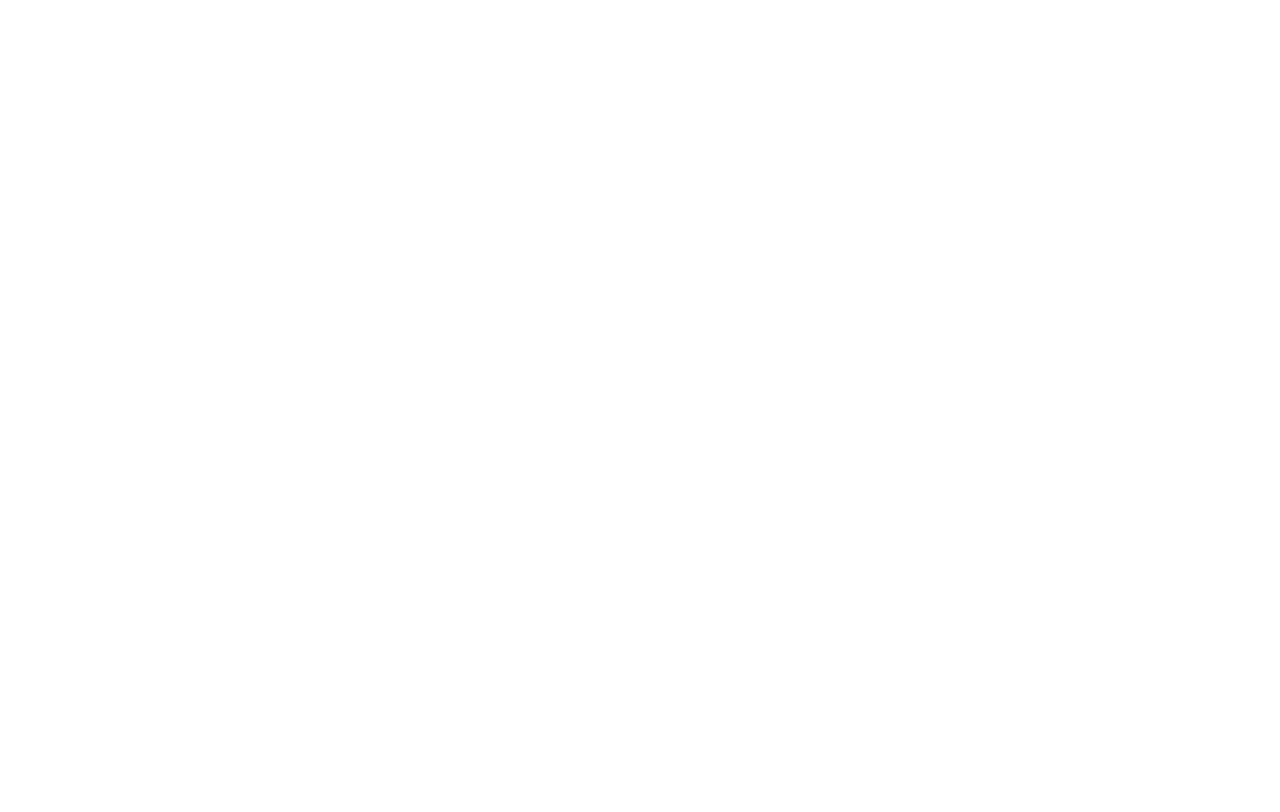
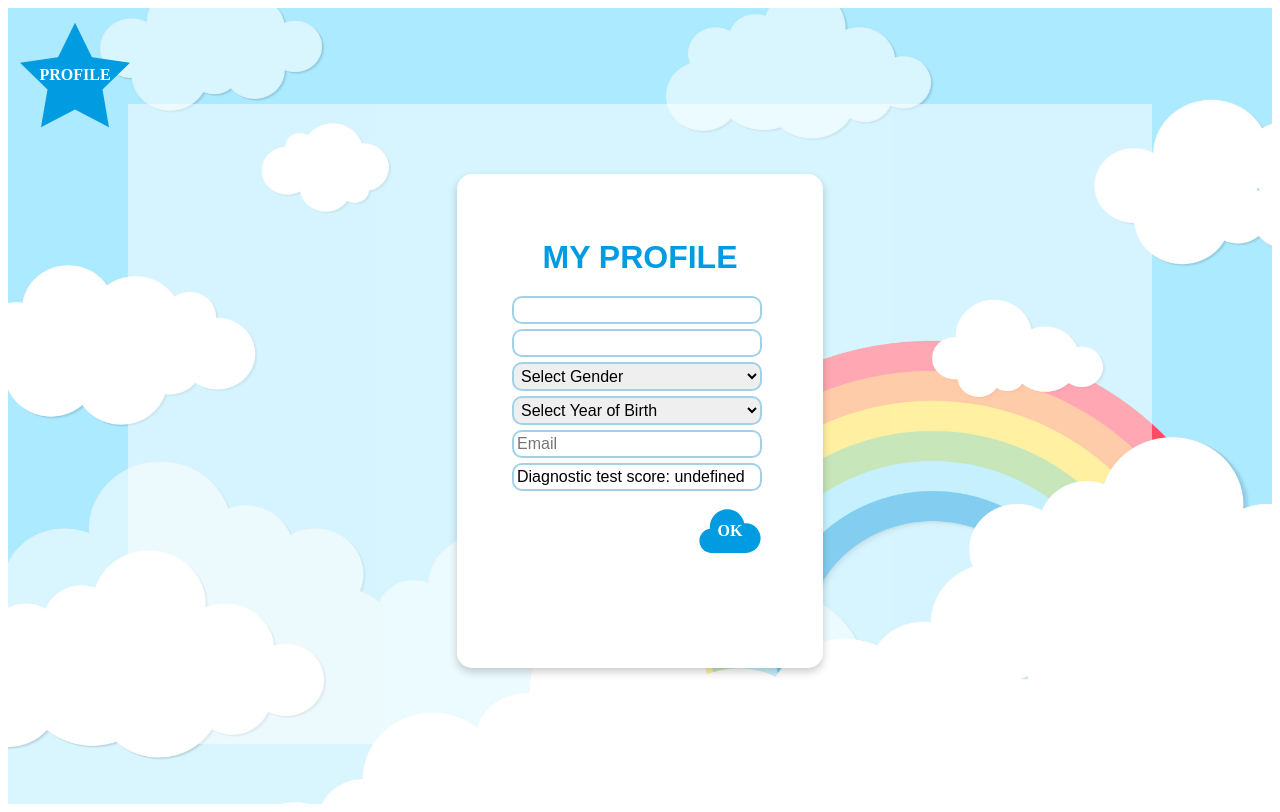
Before and after one commit to CankayaUniversity/ceng-407-408-2023-2024-Dyslexia-Diagnostic-and-Education-Activity-System-for-Children, a React (Create React App) app in the folder dyslexia/: page /Profile in a window 1280 px wide. Before the commit this address had no page. Built offline with nearby package versions, Linux system fonts and the light colour scheme.

Commit message:
Create Profile Information

```diff
--- a/dyslexia/src/App.js
+++ b/dyslexia/src/App.js
@@ -9,6 +9,7 @@
 import ForgotPassword from "./Components/Login/ForgotPassword";
 import MainPage from "./Components/Main/MainPage";
 import RegisterAgreement from "./Components/Login/RegisterAgreement";
+import Profile from "./Components/Main/Profile/Profile";
 function App() {
   return (
     <div className="App">
@@ -19,6 +20,7 @@
           <Route path="/RegisterAgreement" element={<RegisterAgreement/>}/>
           <Route path="/ForgotPassword" element={<ForgotPassword/>}/>
           <Route path='/MainPage'element={<MainPage/>}/>
+          <Route path="/Profile" element={<Profile/>}/>
 
         </Routes>
       </Router>
--- a/dyslexia/src/Components/Main/MainPage.js
+++ b/dyslexia/src/Components/Main/MainPage.js
@@ -1,12 +1,18 @@
 import React from 'react'
 import './Main.css'
 import { ImStarFull } from "react-icons/im";
+import { useNavigate } from 'react-router-dom'
 
 const MainPage = () => {
+  const navigate = useNavigate();
+
+  const ProfileInfo =()=>{
+    navigate('/Profile');
+  }
   return (
     <div className='main-container'>
       <div className='profile-icon'>
-        <ImStarFull className="icon" />
+        <ImStarFull className="icon" onClick={ProfileInfo} />
         <span className="text">PROFILE</span>
       </div>
        <div className="card-container">
--- /dev/null
+++ b/dyslexia/src/Components/Main/Profile/Profile.css
@@ -0,0 +1,103 @@
+.profile-container {
+    display: flex;
+    justify-content: center;
+    align-items: center;
+    height: 90vh;
+    padding-top: 6%;
+    background-image: url('/public/images/MainPage.jpg');
+    background-size: 100% 100%;
+    background-position: center;
+}
+  .profile-modal {
+    position: fixed; /* Stay in place */
+    z-index: 1; /* Sit on top */
+    left: 10%;
+    top: 13%;
+    width: 80%; /* Full width */
+    height: 80%; /* Full height */
+    justify-content: center;
+    align-items: center;
+    background-color:hwb(0 100% 0% / 0.514); /* Fallback color */
+    background-color:hwb(0 100% 0% / 0.514); /* Black w/ opacity */
+  }
+
+  .profile-modal-content {
+    background-color:  #ffffff;
+    margin: 5% auto; /* 15% from the top and centered */
+    padding: 55px;
+    border-radius: 15px; /* Rounded corners for the modal */
+    box-shadow: 0 4px 8px rgba(0, 0, 0, 0.2); /* Shadow for depth */
+    width: 25%; /* Width of the modal */
+    height: 60%;
+    margin-top: 70px;  /* Could be more or less, depending on screen size */
+   }
+
+    .profile-modal-content h1 {
+        margin: 0px;
+        padding-top: 10px;
+        padding-bottom: 20px;
+        text-align: center;
+        color: #019BE1; /* Blue color for the MY PROFILE heading */
+        font-family: Arial, sans-serif; /* Font family can be changed as needed */
+    }
+
+   input[type='text'],
+    select {
+    box-sizing: border-box;
+    width: 250px;
+    border: 2px solid #a1d1e6; /* Light blue border */
+    border-radius: 10px; /* Rounded borders for the inputs */
+    padding: 3px;
+    font-size: 16px;
+    margin-bottom: 5px; /* Space between the inputs */
+    }
+
+    .save-button {
+        display: flex;
+        align-items: center;
+        justify-content: center;
+        cursor: pointer;
+        font-size: 1rem; /* Adjust font size as needed */
+        font-weight: bold;
+        transition: background-color 0.3s ease;
+      }
+
+      .icon-save {
+        margin-right: -180px; /* Creates space between the icon and text */
+        font-size: 70px; /* Adjust icon size as needed */
+        color: #019BE1;
+      }
+
+      .save-button span {
+        margin-right: -180px;
+        position: absolute; /* Position the text over the icon */
+        font-weight: bold; /* Make the text bold */
+        color: hsl(0, 0%, 100%); /* Color of the text */
+      }
+
+      .icon-save:hover {
+        background-color: #017ca1; /* Darker shade for button hover state */
+      }
+
+  .profile-icon {
+    position: absolute; /* Position it relative to the next positioned parent */
+    top: 20px; /* Space from the top */
+    left: 20px; /* Space from the left */
+    display: flex;
+    align-items: center; /* Align text and icon vertically */
+    justify-content: center; /* Center text inside the star */
+    cursor: pointer; /* Change cursor to pointer on hover */
+  }
+  .profile-icon .icon {
+    font-size: 110px; /* Size of the star icon */
+    color: #019BE1; /* Color of the star icon */
+   }
+  .profile-icon .text {
+    position: absolute; /* Position the text over the icon */
+    font-weight: bold; /* Make the text bold */
+    color: hsl(0, 0%, 100%); /* Color of the text */
+  }
+  .readonly-input {
+    /* Existing styles... */
+    margin-bottom: 0; /* Remove bottom margin if any */
+  }
--- /dev/null
+++ b/dyslexia/src/Components/Main/Profile/Profile.js
@@ -0,0 +1,121 @@
+import React, { useState, useEffect } from 'react'
+import './Profile.css'
+import { ImStarFull } from "react-icons/im";
+import { useNavigate } from 'react-router-dom'
+import { IoIosCloudy } from "react-icons/io";
+
+const Profile = () => {
+    const navigate = useNavigate();
+    const currentYear = new Date().getFullYear();
+    const startYear = currentYear - 15;
+    const endYear = currentYear - 4;
+
+    const ageOptions = [];
+    for (let year = endYear; year >= startYear; year--) {
+        ageOptions.push(<option key={year} value={year}>{year}</option>);
+    }
+
+
+    const [profile, setProfile] = useState({
+        name: '',
+        surname: '',
+        email: '',
+        gender: '',
+        age: 0,
+      });
+
+      useEffect(() => {
+        const storedProfile = JSON.parse(localStorage.getItem('userInfo'));
+        if (storedProfile) {
+          setProfile({
+            name: storedProfile.name || '',
+            surname: storedProfile.surname || '',
+            email: storedProfile.email || '',
+            gender: storedProfile.gender || '',
+            age: storedProfile.age || '',
+            testScore: storedProfile.testScore || 'N/A',
+          });
+        }
+      }, []);
+
+      const handleChange = (event) => {
+        const { name, value } = event.target;
+        setProfile(prevProfile => ({
+          ...prevProfile,
+          [name]: value
+        }));
+      };
+
+      const handleSave = () => {
+        localStorage.setItem('userInfo', JSON.stringify(profile));
+        alert('Profile updated successfully!');
+        // navigate('/someOtherPage');
+      };
+      const main = () => {
+        navigate('/MainPage');
+      };
+  return (
+    <div className='profile-container'>
+      <div className='profile-icon'>
+        <ImStarFull className="icon" onClick={main}/>
+        <span className="text">PROFILE</span>
+      </div>
+      <div className="profile-modal">
+        <div className="profile-modal-content">
+            <h1>MY PROFILE</h1>
+            <input
+            type='text'
+            name='name'
+            value={profile.name}
+            onChange={handleChange}
+          />
+          <input
+            type='text'
+            name='surname'
+            value={profile.surname}
+            onChange={handleChange}
+          />
+          <select
+            name='gender'
+            value={profile.gender}
+            onChange={handleChange}
+          >
+            <option value='' disabled hidden>Select Gender</option>
+            <option value='female'>Female</option>
+            <option value='male'>Male</option>
+          </select>
+          <select
+                    name='age'
+                    value={profile.age}
+                    onChange={handleChange}
+                    required
+                >
+                    <option value=''>Select Year of Birth</option>
+                    {ageOptions}
+                </select>
+          <input
+            type='text'
+            placeholder='Email'
+            name='email'
+            value={profile.email}
+            onChange={handleChange}
+          />
+          <input
+            type='text'
+            value={`Diagnostic test score: ${profile.testScore}`}
+            readOnly
+            className='readonly-input'
+          />
+          <div className="save-button" onClick={handleSave}>
+            <IoIosCloudy className="icon-save" />
+            <span>OK</span>
+        </div>
+        </div>
+
+      </div>
+
+    </div>
+  )
+}
+
+export default Profile
```
Also changed, not shown: dyslexia/src/Components/Login/RegisterAgreement.css (line endings or trailing spaces).
